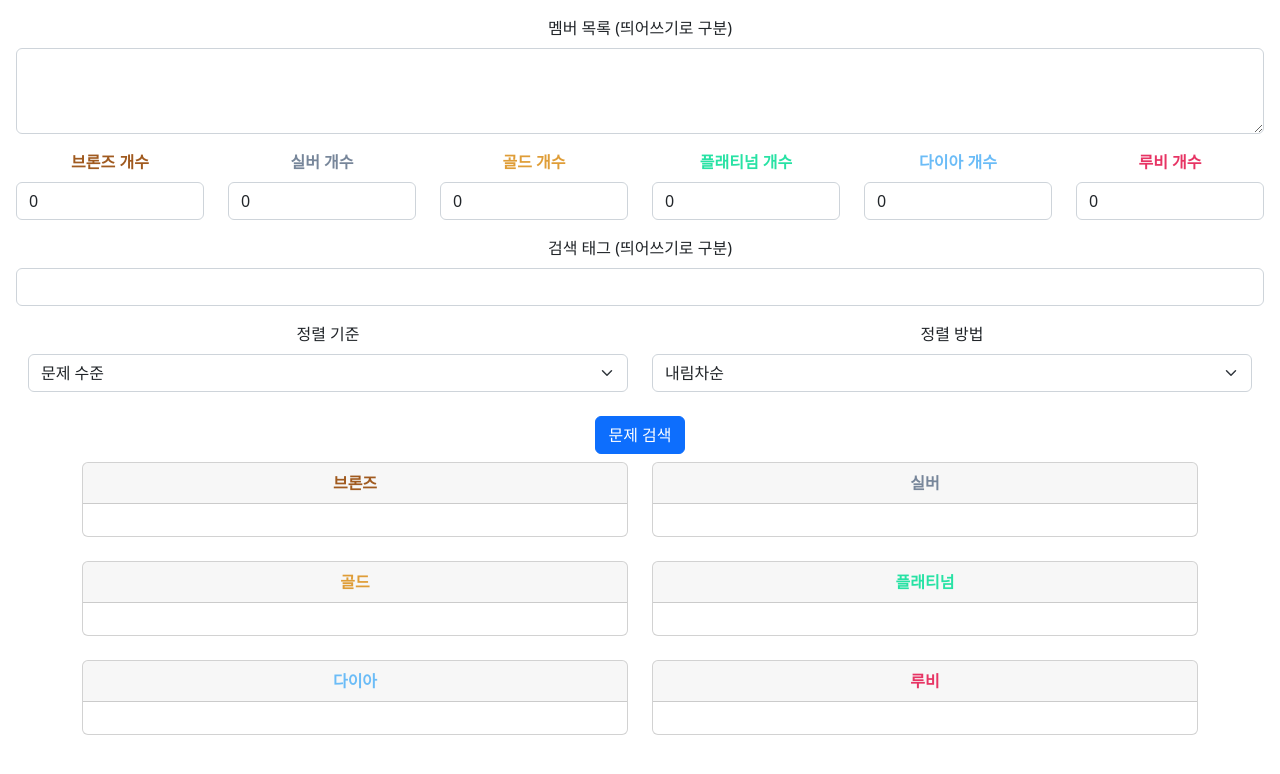
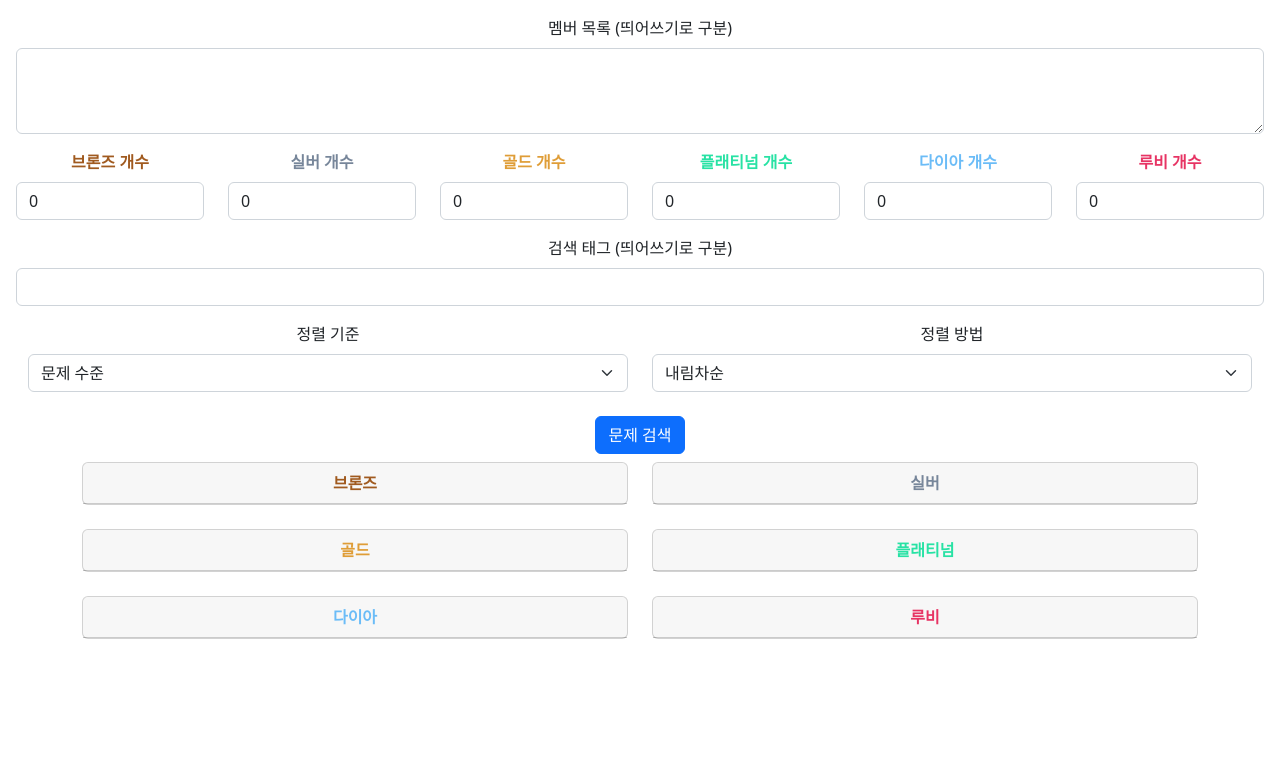
Before and after one commit to Bogyie/unsolved, a React (Create React App) app: page / in a window 1280 px wide. Shown: the top 774 px of the page. Built offline with nearby package versions, Linux system fonts and the light colour scheme.

Commit message:
improve ui

```diff
--- a/src/components/searchresult.tsx
+++ b/src/components/searchresult.tsx
@@ -1,4 +1,4 @@
-import { Row, Col, Container, Button, Card, CardGroup } from "react-bootstrap";
+import { Row, Col, Container, Button, Card, CardGroup, ListGroup } from "react-bootstrap";
 import { useRecoilValue, useRecoilState, SetterOrUpdater } from "recoil";
 import { memberState, amountBronzeState, amountSilverState, amountGoldState, amountPlatinumState, amountDiamondState, amountRubyState, searchTagState, sortOptionState, directionOptionState, bronzeElementState, silverElementState, goldElementState, platinumElementState, diamondElementState, rubyElementState } from "../atoms";
 import { SolvedacApi, ProblemDto, LevelType, Level } from "./solvedac";
@@ -31,10 +31,12 @@ export function SearchResult() {
 
     const problemToComponent = (problem: ProblemDto) => {
         return (
-            <Row>
-                <Col>{problem.titleKo}</Col>
-                <Col>{problem.problemId}</Col>
-            </Row>
+            <ListGroup.Item>
+                <Row>
+                    <Col>{problem.titleKo}</Col>
+                    <Col>{problem.problemId}</Col>
+                </Row>
+            </ListGroup.Item>
         )
     }
 
@@ -72,9 +74,9 @@ export function SearchResult() {
                             style={{ color: 'rgb(160, 90, 31)', fontWeight: 'bold' }} >
                             브론즈
                         </Card.Header>
-                        <Card.Body>
+                        <ListGroup>
                             {bronzeElement}
-                        </Card.Body>
+                        </ListGroup>
 
                     </Card>
                 </Col>
@@ -83,9 +85,9 @@ export function SearchResult() {
                         <Card.Header style={{ color: 'rgb(119, 134, 154)', fontWeight: 'bold' }}>
                             실버
                         </Card.Header>
-                        <Card.Body>
+                        <ListGroup>
                             {silverElement}
-                        </Card.Body>
+                        </ListGroup>
                     </Card>
                 </Col>
 
@@ -94,9 +96,9 @@ export function SearchResult() {
                         <Card.Header style={{ color: 'rgb(223, 157, 55)', fontWeight: 'bold' }}>
                             골드
                         </Card.Header>
-                        <Card.Body>
+                        <ListGroup>
                             {goldElement}
-                        </Card.Body>
+                        </ListGroup>
                     </Card>
                 </Col>
 
@@ -105,9 +107,9 @@ export function SearchResult() {
                         <Card.Header style={{ color: 'rgb(39, 226, 164)', fontWeight: 'bold' }}>
                             플래티넘
                         </Card.Header>
-                        <Card.Body>
+                        <ListGroup>
                             {platinumElement}
-                        </Card.Body>
+                        </ListGroup>
                     </Card>
                 </Col>
 
@@ -116,9 +118,9 @@ export function SearchResult() {
                         <Card.Header style={{ color: 'rgb(107, 188, 247)', fontWeight: 'bold' }}>
                             다이아
                         </Card.Header>
-                        <Card.Body>
+                        <ListGroup>
                             {diamondElement}
-                        </Card.Body>
+                        </ListGroup>
                     </Card>
                 </Col>
 
@@ -127,9 +129,9 @@ export function SearchResult() {
                         <Card.Header style={{ color: 'rgb(231, 52, 100)', fontWeight: 'bold' }}>
                             루비
                         </Card.Header>
-                        <Card.Body>
+                        <ListGroup>
                             {rubyElement}
-                        </Card.Body>
+                        </ListGroup>
                     </Card>
                 </Col>
 
```
